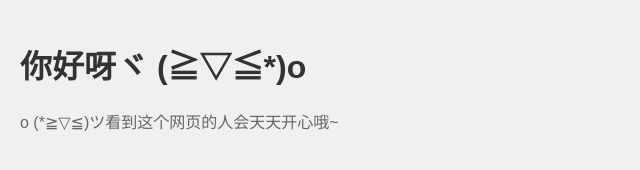
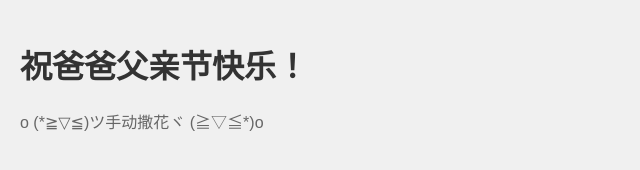
Before and after one commit to iiknnn/iiknnn.github.io, a plain HTML site: page index.html in a window 1280 px wide. Shown: the whole page, without its empty margins (0-640 px from the left). Drawn offline with Linux system fonts and the light colour scheme.

Commit message:
Update index.html

```diff
--- a/index.html
+++ b/index.html
@@ -7,8 +7,8 @@
     <link rel="stylesheet" href="styles.css">
 </head>
 <body>
-    <h1>你好呀ヾ (≧▽≦*)o</h1>
-    <p>o (*≧▽≦)ツ看到这个网页的人会天天开心哦~</p>
+    <h1>祝爸爸父亲节快乐！</h1>
+    <p>o (*≧▽≦)ツ手动撒花ヾ (≧▽≦*)o</p>
     <script src="scripts.js"></script>
 </body>
 </html>
```
